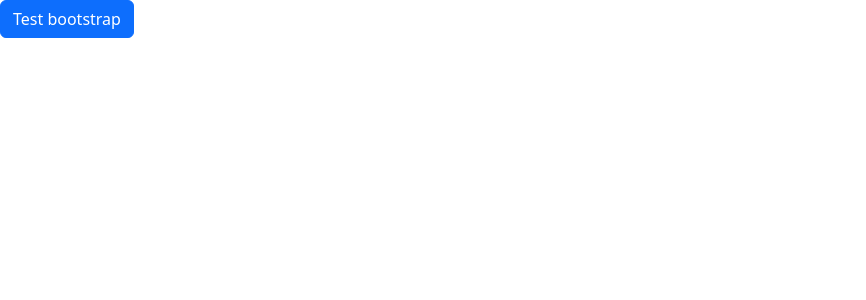
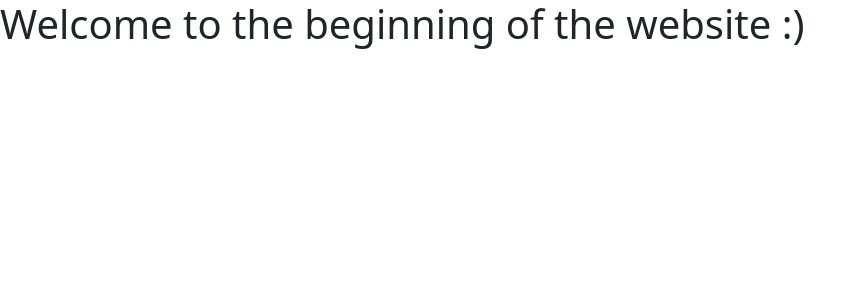
Before and after one commit to TannerMarthaler/CSCI313GroupProject, an Angular app: page / in a window 1280 px wide. Shown: the top 300 px of the page, without its empty margins (0-866 px from the left). Built offline with nearby package versions, Linux system fonts and the light colour scheme.

Commit message:
Testing commit

```diff
--- a/src/app/app.component.html
+++ b/src/app/app.component.html
@@ -1,3 +1,3 @@
 <div>
-  <button class="btn btn-primary">Test bootstrap</button>
+  <h1>Welcome to the beginning of the website :)</h1>
 </div>
```
